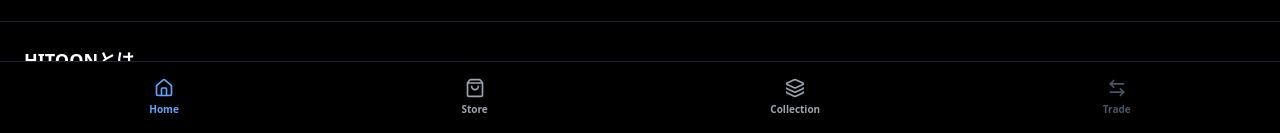
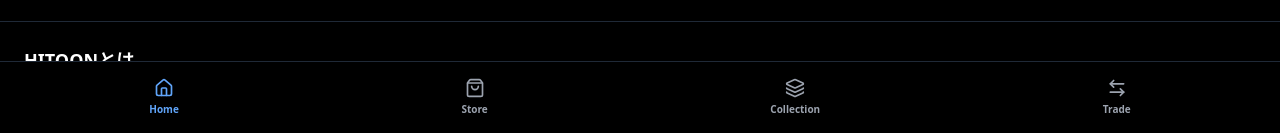
Before and after one commit to kide0618-code/hitoon-web, a Next.js app: page / in a window 1280 px wide. Shown: the part 667-800 px from the top of the page. Built offline with nearby package versions, Linux system fonts and the light colour scheme; no server answers; the database is empty.

Commit message:
update color

```diff
--- a/components/layout/bottom-nav.tsx
+++ b/components/layout/bottom-nav.tsx
@@ -41,7 +41,7 @@ export function BottomNav() {
                   key={label}
                   type="button"
                   onClick={handleDisabledClick}
-                  className="flex flex-col items-center p-2 text-gray-600"
+                  className="flex flex-col items-center p-2 text-gray-400"
                 >
                   <Icon size={20} />
                   <span className="mt-1 text-[10px] font-bold">{label}</span>
```
